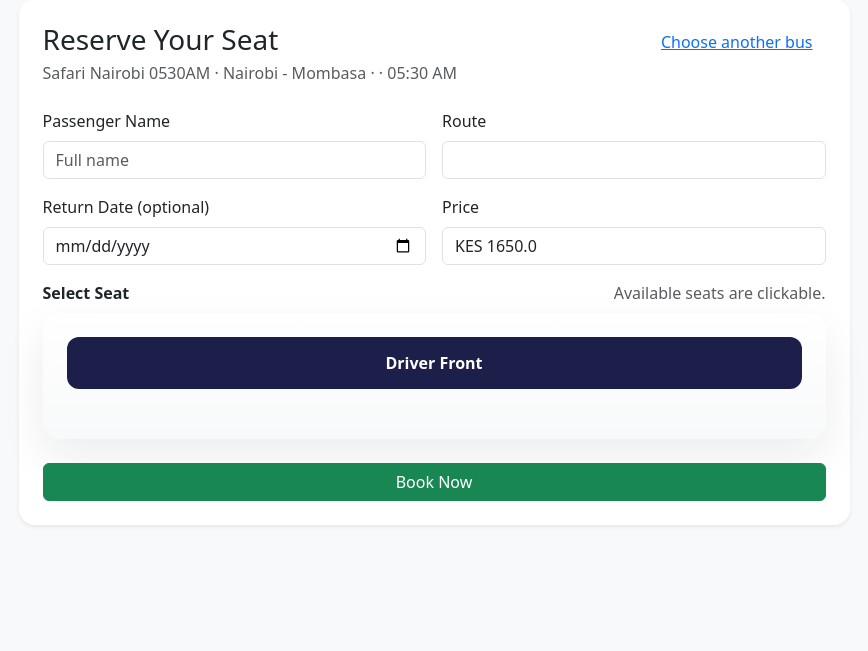
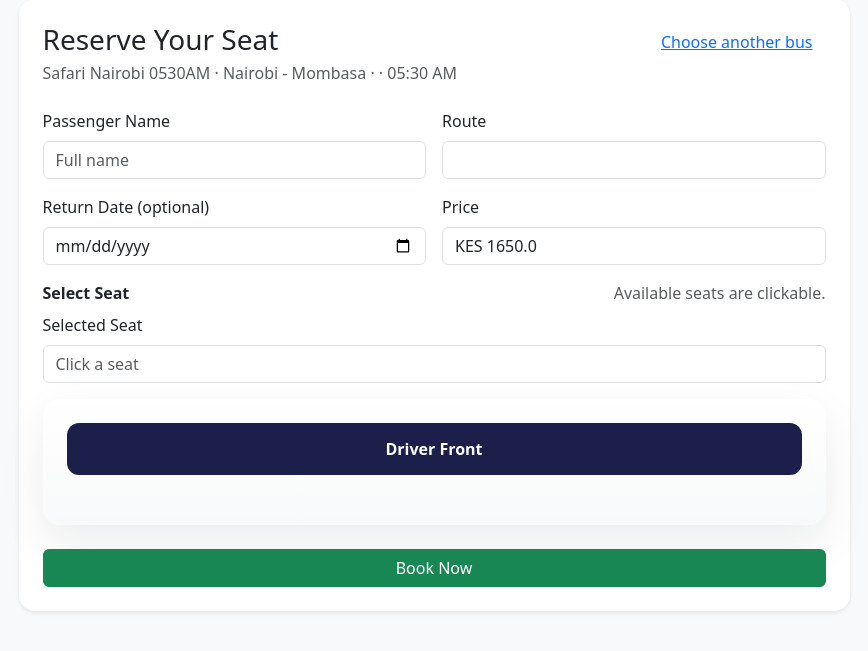
Before and after one commit to john-miinda/Safari-Travellers-Booking-System, a Flask app: template app/templates/book_ticket.html in a window 1280 px wide. Shown: the part 81-732 px from the top of the page, without its empty margins (206-1074 px from the left). Run offline with Flask 3, Linux system fonts and the light colour scheme; the template is opened without the code that fills it: values that come from a table or form of the project are taken from there, others are empty; data comes from the database, SQL or seed files in the repository.

Commit message:
Improve seat selection UX with visible required seat input

```diff
--- a/app/templates/book_ticket.html
+++ b/app/templates/book_ticket.html
@@ -42,7 +42,10 @@
                         <span class="fw-semibold">Select Seat</span>
                         <span class="text-muted">Available seats are clickable.</span>
                     </div>
-                    <input type="hidden" name="seat_number" id="seat_number">
+                    <div class="mb-3">
+                        <label class="form-label">Selected Seat</label>
+                        <input type="text" name="seat_number" id="seat_number" class="form-control" placeholder="Click a seat" readonly required>
+                    </div>
                     <div class="bus-layout">
                         <div class="row gx-2 gy-2 justify-content-center align-items-center text-center">
                             <div class="col-12 mb-2">
```
